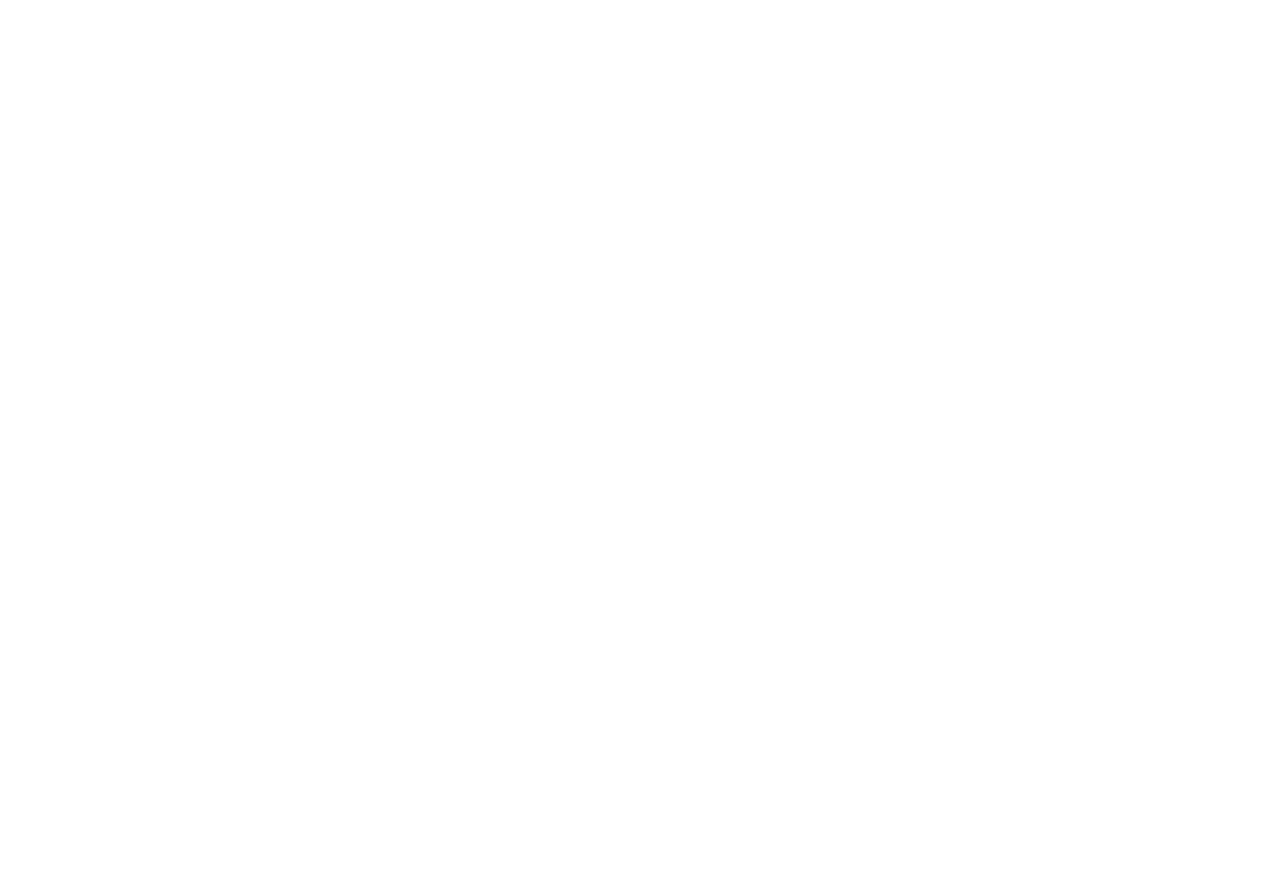
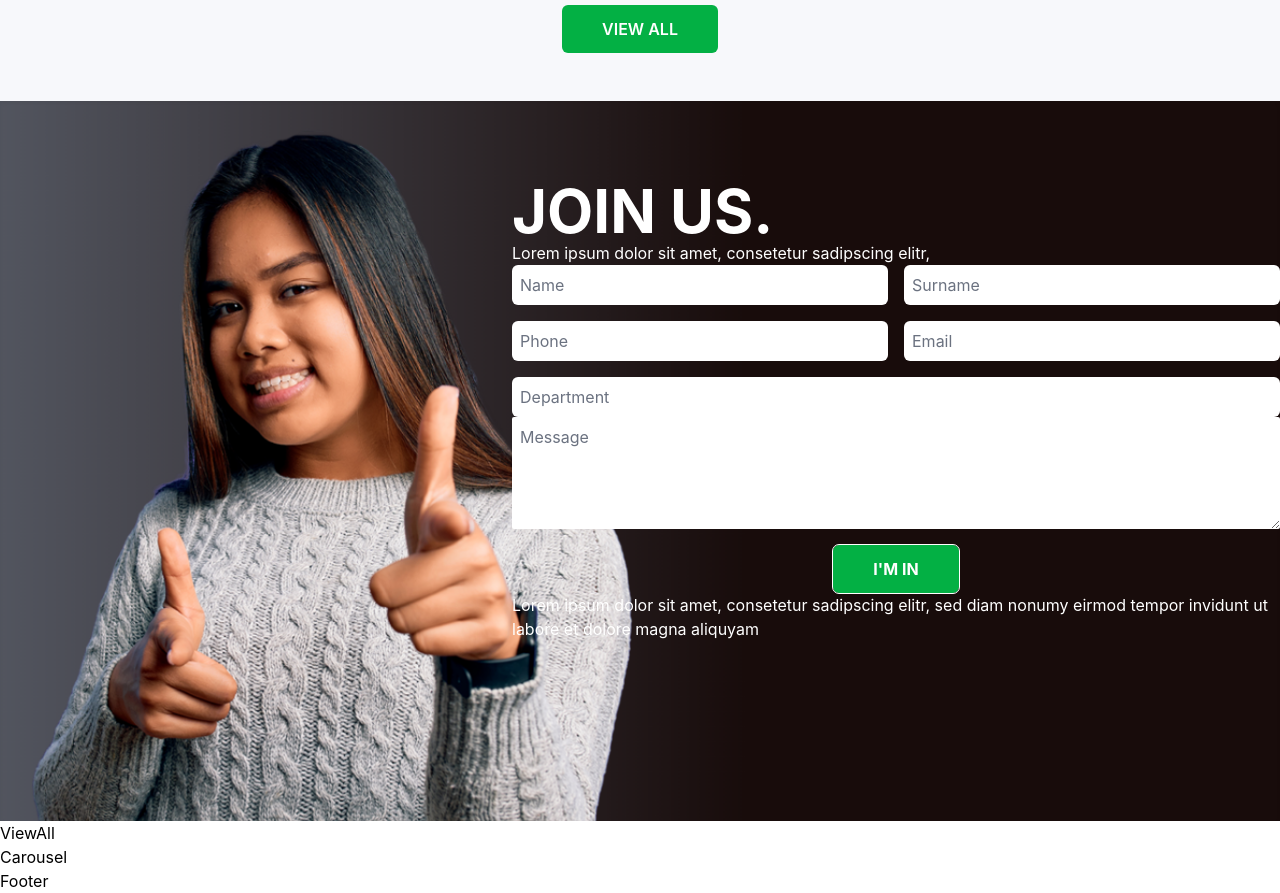
Before and after one commit to moniquitatxt/skillstest-nolatech, a React (Create React App) app: page / in a window 1280 px wide. Shown: the part 2559-3452 px from the top of the page. Before the commit the page ends 2456 px from the top, so only its background shows below. Built offline with nearby package versions, Linux system fonts and the light colour scheme.

Commit message:
Sección Join Us

```diff
--- a/src/App.tsx
+++ b/src/App.tsx
@@ -1,8 +1,13 @@
 import LiveBar from "./components/LiveBar";
 import { AboutUs } from "./segments/AboutUs";
+import { Carousel } from "./segments/Carousel";
 import { ContactUs } from "./segments/ContactUs";
+import { FooterSection } from "./segments/FooterSection";
 import { Home } from "./segments/Home";
+import { JoinUs } from "./segments/JoinUs";
+import { LatestsVideos } from "./segments/LatestsVideos";
 import { LearnMore } from "./segments/LearnMore";
+import { ViewAll } from "./segments/ViewAll";
 
 function App() {
 	return (
@@ -12,6 +17,11 @@
 			<AboutUs />
 			<LearnMore />
 			<ContactUs />
+			<LatestsVideos />
+			<JoinUs />
+			<ViewAll />
+			<Carousel />
+			<FooterSection />
 		</>
 	);
 }
--- a/src/index.css
+++ b/src/index.css
@@ -20,6 +20,9 @@
 	}
 	img {
 		@apply max-w-[480px] sm:mx-auto;
+	}
+	input {
+		@apply rounded-md bg-white placeholder-gray-500 focus:outline-none focus:ring-2 focus:ring-primaryGreen;
 	}
 }
 
--- /dev/null
+++ b/src/segments/FooterSection.tsx
@@ -0,0 +1,3 @@
+export const FooterSection = () => {
+	return <div>Footer</div>;
+};
--- a/src/segments/JoinUs.tsx
+++ b/src/segments/JoinUs.tsx
@@ -1,3 +1,45 @@
+import JoinUsPic from "../assets/JoinUs.png";
+
 export const JoinUs = () => {
-	return <div>JoinUs</div>;
+	return (
+		<div
+			className="bg-cover h-[90vh] p-20 shadow-inner "
+			style={{ backgroundImage: `url(${JoinUsPic})` }}
+		>
+			<div className="absolute left-[40%] flex flex-col">
+				<h3 className="h3-white">JOIN US.</h3>
+				<p className="text-white">
+					Lorem ipsum dolor sit amet, consetetur sadipscing elitr,
+				</p>
+				<div className="mb-4 flex">
+					<input className="w-1/2 mr-2 p-2" type="text" placeholder="Name" />
+					<input
+						className="w-1/2 ml-2 p-2 "
+						type="text"
+						placeholder="Surname"
+					/>
+				</div>
+
+				<div className="mb-4 flex">
+					<input className="w-1/2 mr-2 p-2 " type="text" placeholder="Phone" />
+					<input className="w-1/2 ml-2 p-2" type="email" placeholder="Email" />
+				</div>
+
+				<input className="w-full p-2" placeholder="Department" />
+
+				<textarea
+					className="w-full p-2 rounded-sm bg-white placeholder-gray-500 mb-4 focus:outline-none focus:ring-2 focus:ring-primaryGreen"
+					placeholder="Message"
+					rows={4}
+				/>
+				<button className="bg-primary-green btn-white-base outline outline-white outline-1">
+					I'M IN
+				</button>
+				<p className="text-white">
+					Lorem ipsum dolor sit amet, consetetur sadipscing elitr, sed diam
+					nonumy eirmod tempor invidunt ut labore et dolore magna aliquyam
+				</p>
+			</div>
+		</div>
+	);
 };
--- a/src/segments/LatestsVideos.tsx
+++ b/src/segments/LatestsVideos.tsx
@@ -1,3 +1,14 @@
 export const LatestsVideos = () => {
-	return <div>LatestsVideos</div>;
+	return (
+		<div className="container-base bg-lightGrey py-12 justify-center ">
+			<div className="text-center">
+				<h3 className="h3-black">Latest videos</h3>
+			</div>
+			<div className="flex">
+				<button className="bg-primary-green btn-white-base font-semibold justify-center">
+					VIEW ALL
+				</button>
+			</div>
+		</div>
+	);
 };
--- /dev/null
+++ b/src/segments/ViewAll.tsx
@@ -0,0 +1,3 @@
+export const ViewAll = () => {
+	return <div>ViewAll</div>;
+};
```
Also changed, not shown: src/assets/JoinUs.png (renamed from src/assets/Join Us.png).
